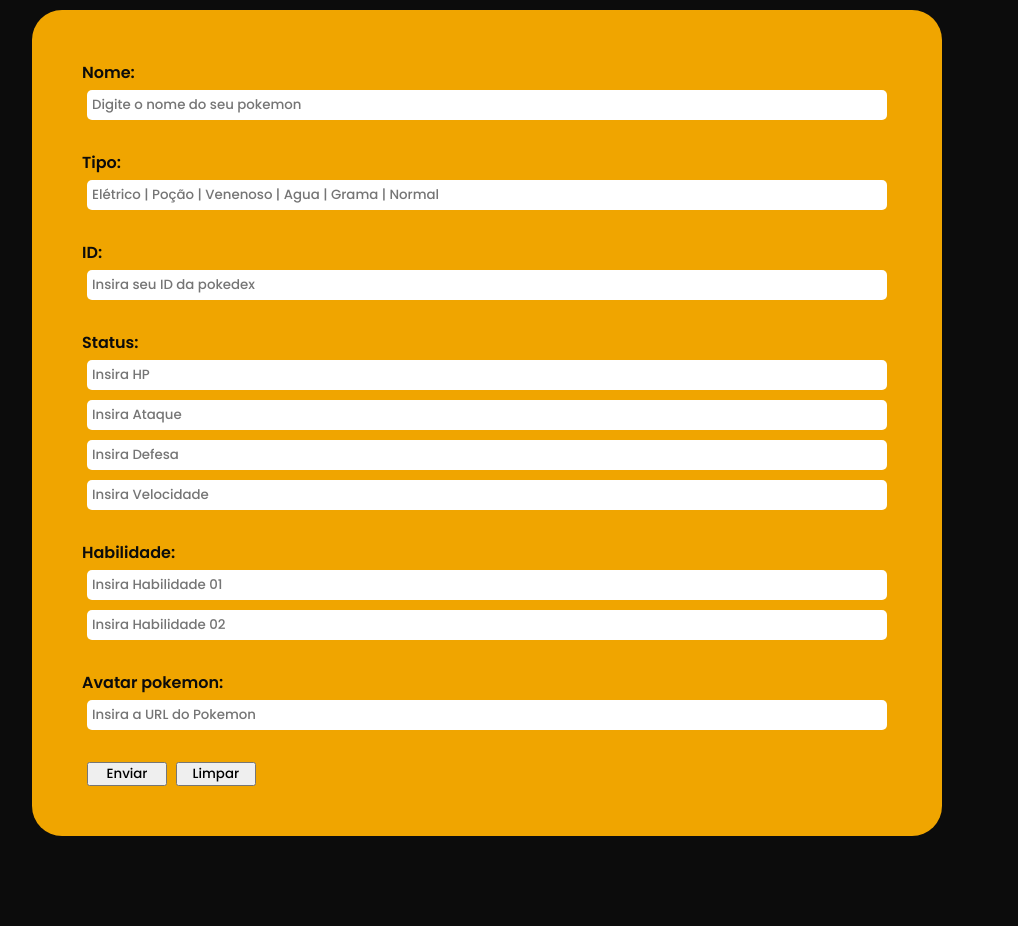
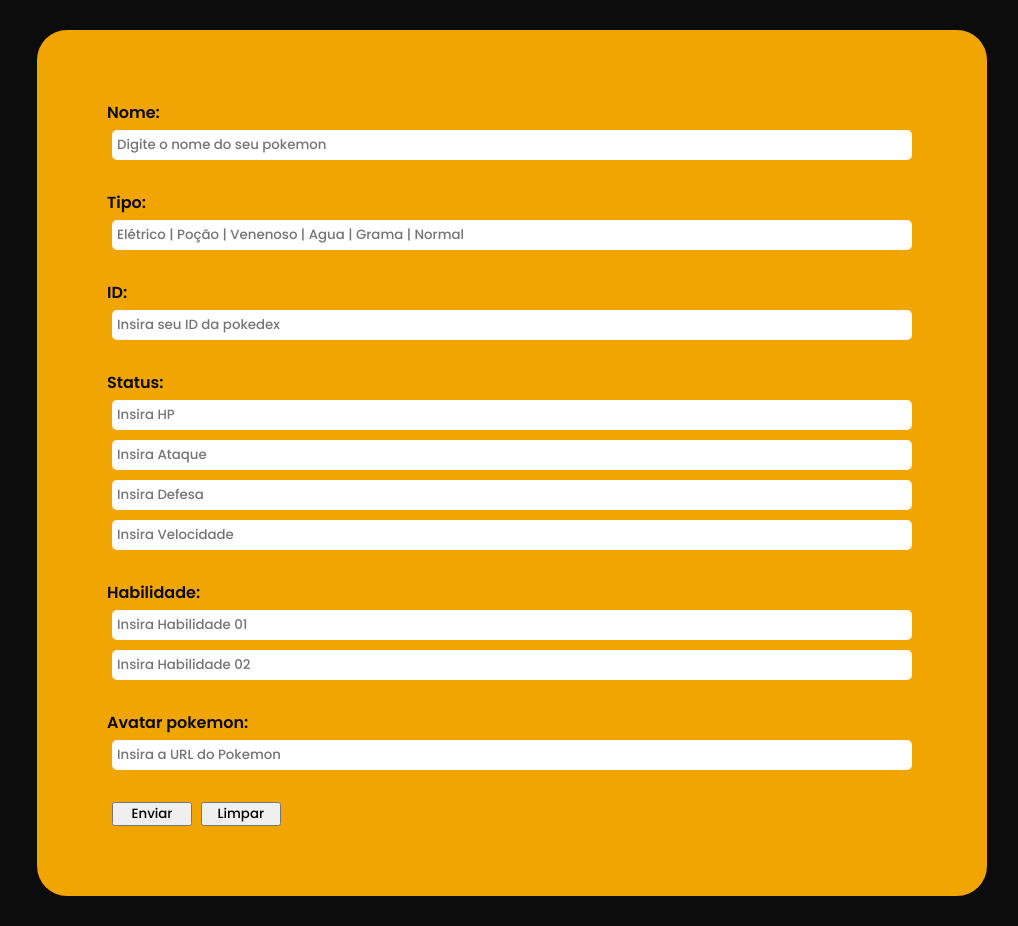
Before and after one commit to izaleite/ctd-primeiro-checkpoint-frontendII, a plain HTML site: page index.html in a window 1280 px wide. Shown: the whole page, without its empty margins (128-1146 px from the left). Before the commit the page ends 846 px from the top, so only its background shows below. Drawn offline with Linux system fonts and the light colour scheme.

Commit message:
Update form

```diff
--- a/src/css/global.css
+++ b/src/css/global.css
@@ -18,20 +18,23 @@ ul {
 body {
   scroll-behavior: smooth;
   background-color: #0c0c0c;
-}
-
-main {
-  min-height: 100vh;
   display: flex;
   align-items: center;
   justify-content: center;
   gap: 50px;
 }
 
+
+main {
+  min-height: 100vh;
+  display: flex;
+}
+
 /* Formulario */
 form {
   margin: 50px;
   border-radius: 30px;
+  padding: 20px;
 }
 
 
@@ -42,6 +45,7 @@ form {
   font-weight: 600;
   margin-top: 10px;
   margin-bottom: 10px;
+  margin: 30px;
 }
 
 .formEnviaInfo input {
@@ -102,7 +106,7 @@ form {
 .cartao-pokemon .detalhes {
   color: #f8eaea;
   display: flex;
-  justify-content: space-between;
+  justify-content: space-between ;
   align-items: center;
 }
 
@@ -122,7 +126,6 @@ form {
 /* HP | Ataque | Defesa | Velocidade  */
 .cartao-pokemon .cartao-informacoes {
   display: flex;
-  justify-content: space-between;
   background-color: #FFFFFF;
   padding: 80px 30px 50px;
   margin-top: -70px;
```
